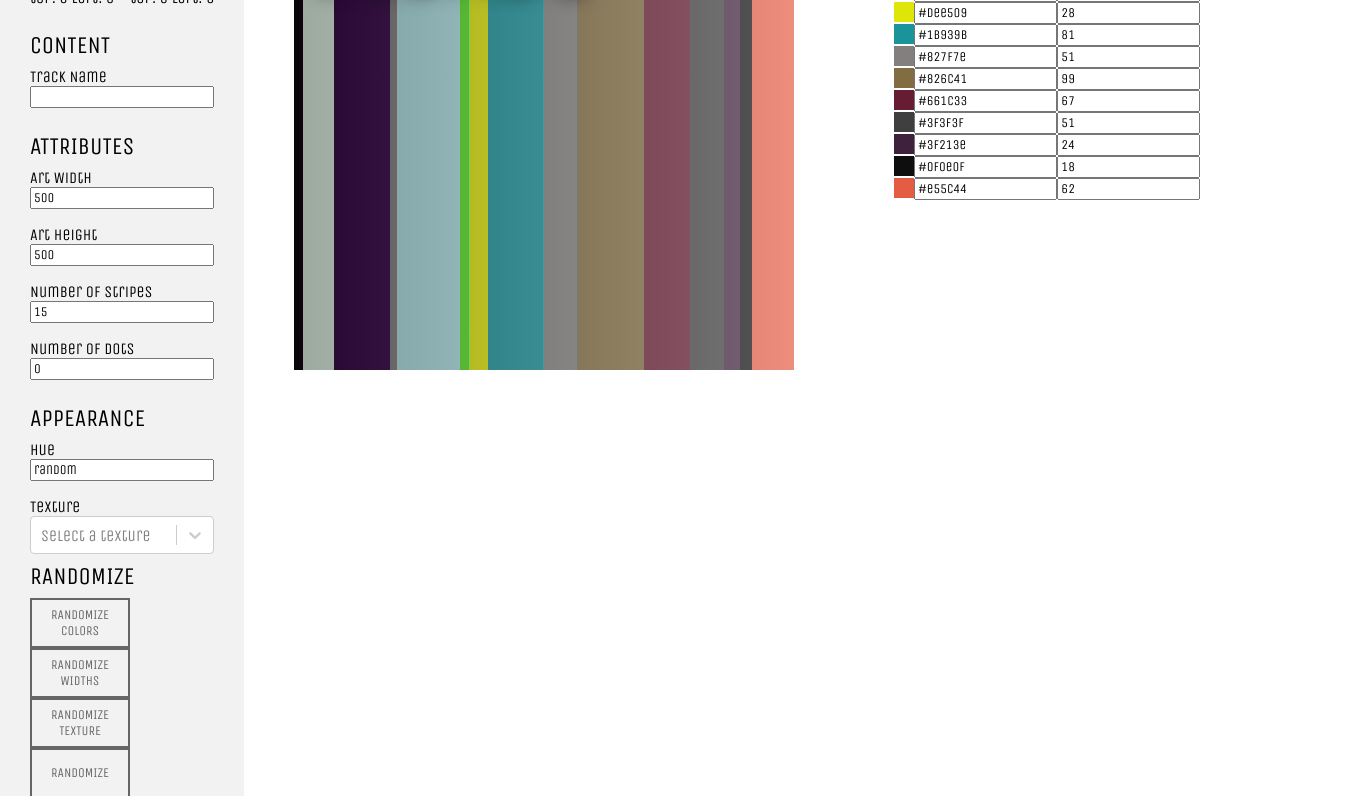
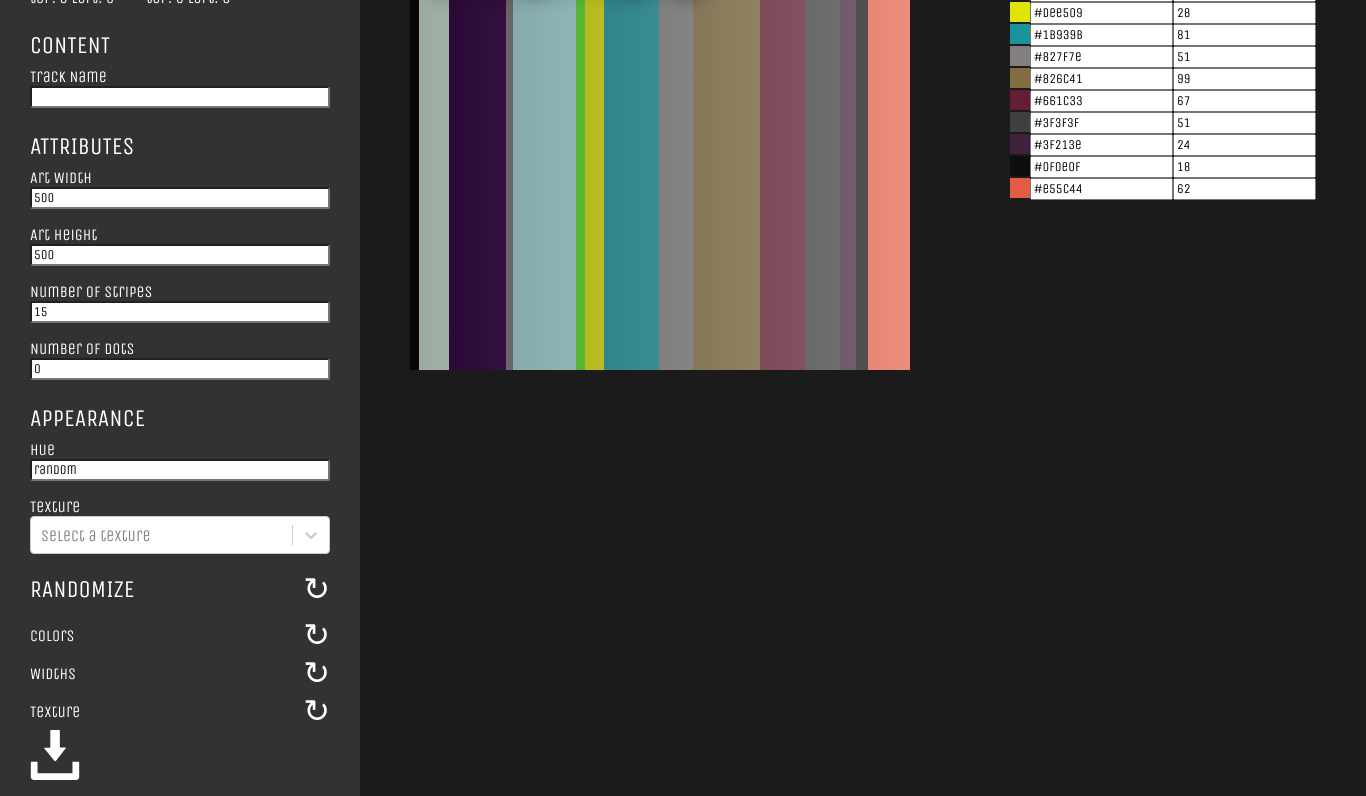
Before and after one commit to ralfpopescu/vedado-art, a React (Create React App) app: page / in a window 1280 px wide. Shown: the part 180-976 px from the top of the page, 1366 px wide, since content can reach past the window. Built offline with nearby package versions, Linux system fonts and the light colour scheme.

Commit message:
Styling the generator

```diff
--- a/src/ArtController.js
+++ b/src/ArtController.js
@@ -37,6 +37,7 @@ const DownloadContainer = styled.div`
   opacity: 1;
   cursor: pointer;
   width: 50px;
+  fill: white;
 
   &:hover {
     opacity: 0.7;
@@ -49,6 +50,8 @@ const Container = styled.div`
   flex-grow: 1;
   flex-direction: row;
   height: 1200px;
+  background-color: #1b1b1b;
+  color: white;
 `;
 
 const LayoutRow = styled.div`
@@ -63,13 +66,39 @@ const LayoutColumn = styled.div`
 const Input = styled.input`
   margin-bottom: 16px;
   font-family: Unica One;
+  border-radius: 2px;
+
+  &:focus {
+    outline: none;
+  }
 `;
 
 const FieldHeader = styled.div`
   font-size: 1.5rem;
   margin-bottom: 8px;
   margin-top: 8px;
+  display: flex;
+  flex-direction: row;
 `;
+
+const RandomIconWrapper = styled.div`
+  font-size: 2rem;
+  cursor: pointer;
+  transition: all 0.05s ease-in-out;
+  display: flex;
+
+  &:active {
+    transform: scale(0.9);
+  }
+
+  &:hover {
+    opacity: 0.7;
+  }
+`;
+
+const RandomizeIcon = ({ onClick }) => (
+  <RandomIconWrapper onClick={onClick}>↻</RandomIconWrapper>
+);
 
 const generateColors = (number, hue) => {
   return randomColor({
@@ -367,15 +396,16 @@ class ArtController extends React.Component {
           style={{
             padding: "30px",
             overflowY: "auto",
-            background: "#f2f2f2",
-            height: "100%"
+            background: "#323232",
+            height: "100%",
+            minWidth: "300px"
           }}
         >
           <LayoutColumn>
             <FieldHeader>POSITION</FieldHeader>
             <LayoutRow style={{ marginBottom: "16px" }}>
               <LayoutColumn
-                style={{ alignItems: "center", marginRight: "16px" }}
+                style={{ alignItems: "center", marginRight: "32px" }}
               >
                 Logo
                 <ButtonGroup
@@ -444,25 +474,28 @@ class ArtController extends React.Component {
             value={texture.value}
             placeholder="Select a texture"
           />
-          <FieldHeader>RANDOMIZE</FieldHeader>
-          <RandomizeButton onClick={this.randomizeColors}>
-            RANDOMIZE COLORS
-          </RandomizeButton>
-          <RandomizeButton onClick={this.randomizeWidths}>
-            RANDOMIZE WIDTHS
-          </RandomizeButton>
-          <RandomizeButton onClick={this.randomizeTexture}>
-            RANDOMIZE TEXTURE
-          </RandomizeButton>
-          <RandomizeButton
-            onClick={() => {
-              this.randomizeTexture();
-              this.randomizeWidths();
-              this.randomizeColors();
-            }}
-          >
-            RANDOMIZE
-          </RandomizeButton>
+          <FieldHeader style={{ alignItems: "center", marginTop: "16px" }}>
+            <div style={{ flexGrow: 1 }}>RANDOMIZE</div>
+            <RandomizeIcon
+              onClick={() => {
+                this.randomizeTexture();
+                this.randomizeWidths();
+                this.randomizeColors();
+              }}
+            />
+          </FieldHeader>
+          <LayoutRow style={{ alignItems: "center" }}>
+            <div style={{ flexGrow: 1 }}>Colors</div>
+            <RandomizeIcon onClick={this.randomizeColors} />
+          </LayoutRow>
+          <LayoutRow style={{ alignItems: "center" }}>
+            <div style={{ flexGrow: 1 }}>Widths</div>
+            <RandomizeIcon onClick={this.randomizeWidths} />
+          </LayoutRow>
+          <LayoutRow style={{ alignItems: "center" }}>
+            <div style={{ flexGrow: 1 }}>Texture</div>
+            <RandomizeIcon onClick={this.randomizeTexture} />
+          </LayoutRow>
           <DownloadContainer>
             <Download
               onClick={this.download}
```
